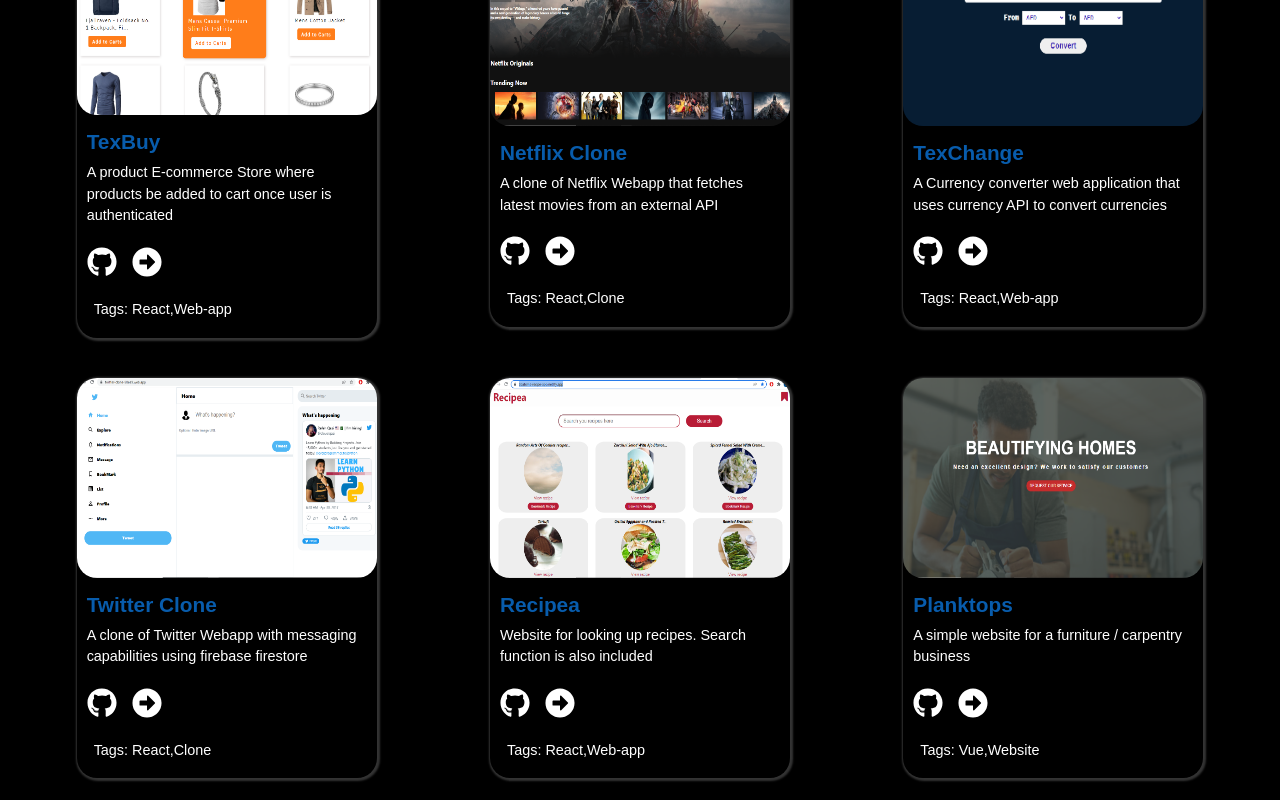
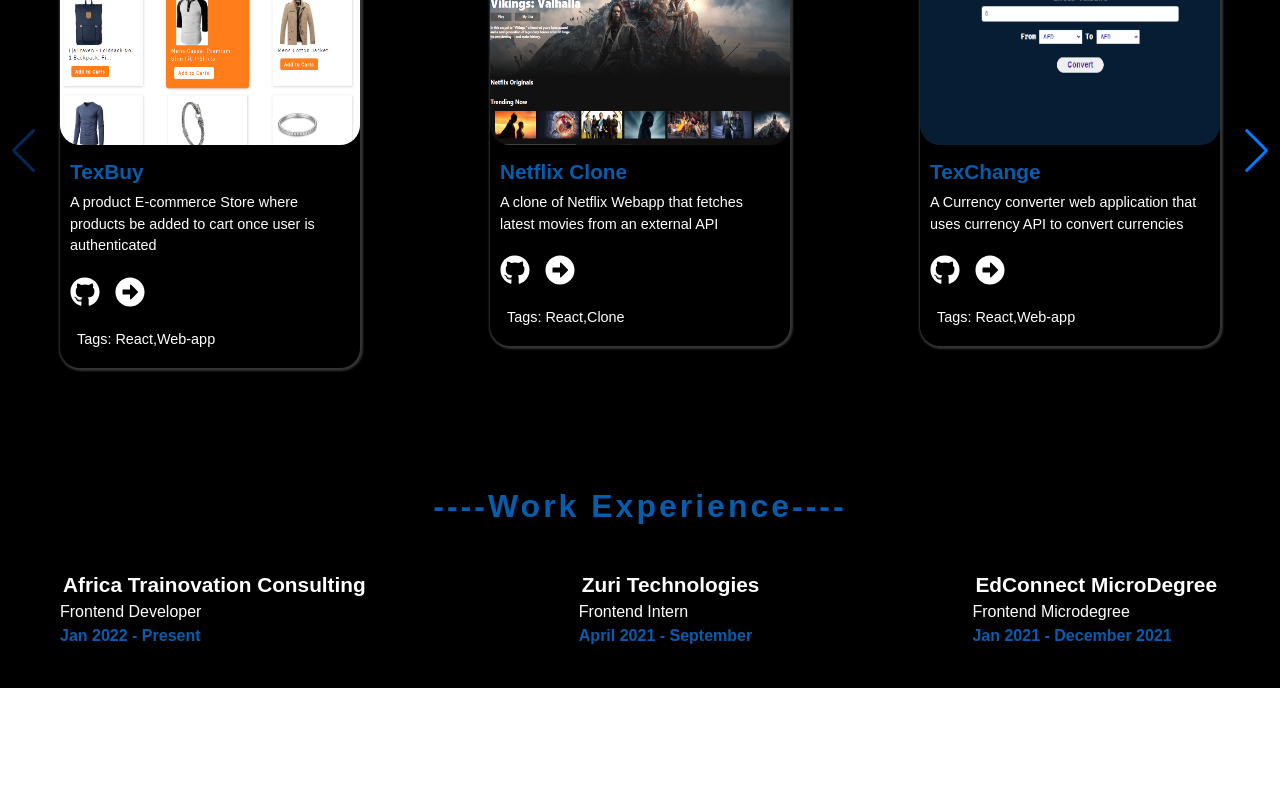
Before and after one commit to Bola-coder/portfolio, a React (Create React App) app: page / in a window 1280 px wide. Shown: the part 1580-2380 px from the top of the page. After the commit the page ends 2268 px from the top, so only its background shows below. Built offline with nearby package versions, Linux system fonts and the light colour scheme.

Commit message:
Used swiperjs on the project sectio of the portfolio

```diff
--- a/package.json
+++ b/package.json
@@ -12,7 +12,8 @@
     "react-icons": "^4.3.1",
     "react-router-dom": "^6.2.2",
     "react-scripts": "5.0.0",
-    "styled-components": "^5.3.3"
+    "styled-components": "^5.3.3",
+    "swiper": "^8.2.2"
   },
   "scripts": {
     "start": "react-scripts start",
--- a/src/components/ProjectsDetails.jsx
+++ b/src/components/ProjectsDetails.jsx
@@ -1,15 +1,39 @@
 import React from "react";
 import { FaGithub, FaArrowAltCircleRight } from "react-icons/fa";
 import { StyledDetails, TagNames } from "../styles/ProjectDetails.styled";
+import { Swiper, SwiperSlide } from "swiper/react";
+import { Navigation, Autoplay, Pagination } from "swiper";
+import "swiper/css";
+import "swiper/css/navigation";
 
 const ProjectDetails = ({ projects }) => {
   return (
     <>
+      <Swiper
+        spaceBetween={10}
+        slidesPerView={1}
+        breakpoints={{
+          768: {
+            slidesPerView: 2,
+          },
+
+          1024: {
+            slidesPerView: 3,
+          },
+        }}
+        // loop={true}
+        // autoplay={{
+        //   delay: 3000,
+        //   disableOnInteraction: false,
+        // }}
+        navigation={{ clickable: true }}
+        pagination={{ clickabke: true }}
+        modules={[Navigation, Autoplay, Pagination]}>
+        {projects
+          ? projects.map((project, index) => (
+              <SwiperSlide key={index}>
                 <StyledDetails>
-        {projects &&
-          projects.map((project, index) => (
-            <div key={index}>
-              {/* The image */}
+                  <div>
                     <img src={project.image} alt="project pics" />
                     <div className="text">
                       <h3>{project.name}</h3>
@@ -19,8 +43,11 @@
                       <TagNames>Tags: {project.tags.toString()}</TagNames>
                     </div>
                   </div>
-          ))}
                 </StyledDetails>
+              </SwiperSlide>
+            ))
+          : ""}
+      </Swiper>
     </>
   );
 };
--- a/src/components/Work.jsx
+++ b/src/components/Work.jsx
@@ -8,19 +8,22 @@
 const Work = () => {
   const works = [
     {
-      name: "EdConnect MicroDegree",
-      position: "Frontend Microdegree",
-      image: edconnect,
+      name: "Africa Trainovation Consulting",
+      position: "Frontend Developer",
+      year: "Jan 2022 - Present",
+      image: atc,
     },
     {
       name: "Zuri Technologies",
       position: "Frontend Intern",
+      year: "April 2021 - September",
       image: zuri,
     },
     {
-      name: "Africa Trainovation Consulting",
-      position: "Frontend Developer",
-      image: atc,
+      name: "EdConnect MicroDegree",
+      position: "Frontend Microdegree",
+      year: "Jan 2021 - December 2021",
+      image: edconnect,
     },
   ];
   return (
@@ -34,6 +37,7 @@
               <div className="text">
                 <h4>{work.name}</h4>
                 <p>{work.position}</p>
+                <p className="year">{work.year}</p>
               </div>
             </div>
           ))}
--- a/src/styles/ProjectDetails.styled.js
+++ b/src/styles/ProjectDetails.styled.js
@@ -4,10 +4,9 @@
   display: flex;
   justify-content: space-around;
   align-items: center;
-  flex-wrap: wrap;
   background-color: #000;
   color: #fff;
-  padding: 20px;
+  padding: 40px;
   margin-top: 10px;
 
   & > div {
@@ -27,6 +26,7 @@
       height: 200px;
       display: inline;
       transition: transform 0.3s ease-in;
+      cursor: pointer;
 
       &:hover {
         transform: scale(1.02);
--- a/src/styles/Work.styled.js
+++ b/src/styles/Work.styled.js
@@ -30,6 +30,10 @@
     p {
       font-size: 1rem;
     }
+    .year {
+      color: rgb(8, 92, 172);
+      font-weight: 600;
+    }
   }
   @media screen and (max-width: 768px) {
     & > div {
```
Also changed, not shown: 1 other file (tests, documents, lock files or other folders). Lines whose indentation alone changed are shown as unchanged.
